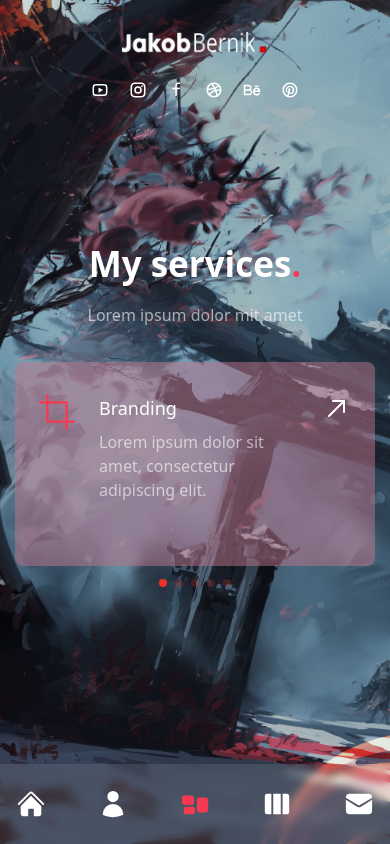
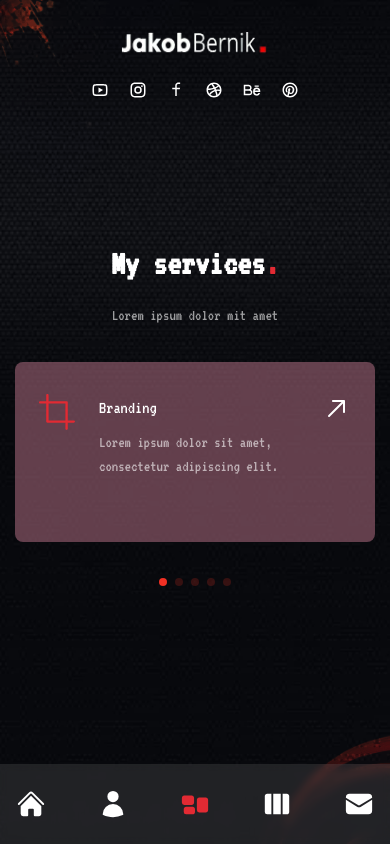
Before and after one commit to JakobBernik/Portfolio_k, a Next.js app: page /services in a window 390 px wide. Built offline with nearby package versions, Linux system fonts and the light colour scheme.

Commit message:
changed background, colors and font, removed avatar from the landing page

```diff
--- a/components/Layout.js
+++ b/components/Layout.js
@@ -1,11 +1,12 @@
 //fonts
-import {Sora} from '@next/font/google'
+import {VT323} from '@next/font/google';
 
 //font settings
-const sora = Sora({
+const vt323 = VT323({
     subsets: ['latin'],
-    variable: '--font-sora',
-    weight: ['100','200','300','400','500','600','700','800'],
+    variable: '--font-vt323',
+    weight: ['400'],
+    display:'swap',
 });
 
 //components
@@ -15,7 +16,7 @@ import TopLeftImg from '../components/TopLeftImg'
 
 const Layout = ({children}) => {
   return (
-  <div className= {'page bg-[url("../public/bg8.jpeg")] text-white bg-cover bg-no-repeat ${sora.variable} font-sora relative'}>
+  <div className= {`page bg-[url("../public/black.webp")] text-white bg-cover bg-no-repeat ${vt323.variable} font-vt323 relative`}>
     <TopLeftImg/>
     <Nav/>
     <Header/>
--- a/components/Nav.js
+++ b/components/Nav.js
@@ -35,7 +35,7 @@ const Nav = () => {
     {/* inner */}
     <div className='flex w-full xl:flex-col items-center justify-between xl:justify-center gap-y-10 px-4 md:px-40 xl:px-0 h-[80px] xl:h-max py-8 bg-white/10 backdrop-blur-sm text-3xl xl:text-xl xl:rounded-full'>
       {navData.map((link,index)=> {
-        return <Link className={`${link.path === pathname && 'text-[#f53a52]'} relative flex items-center group hover:text-[#f53a52] transition-all duration-300 `} href={link.path} key={index}>
+        return <Link className={`${link.path === pathname && 'text-[#e22a33]'} relative flex items-center group hover:text-[#e22a33] transition-all duration-300 `} href={link.path} key={index}>
           {/* tooltip */}
           <div className='absolute pr-14 right-0 hidden xl:group-hover:flex'>
             <div className='bg-white relative flex text-primary items-center p-[6px] rounded-[3px]'>
--- a/components/ServiceSlider.js
+++ b/components/ServiceSlider.js
@@ -70,14 +70,14 @@ const ServiceSlider = () => {
           return <SwiperSlide key={index}>
             <div className="bg-[rgba(190,118,140,0.5)] h-max rounded-lg px-6 py-8 flex sm:flex-col gap-x-6 sm:gap-x-0 group cursor-pointer hover:bg-[rgba(33,49,62,0.5)] transition-all duration-300">
               {/* icon */}
-              <div className="text-4xl text-[#f53a52] mb-4">{item.icon}</div>
+              <div className="text-4xl text-[#e22a33] mb-4">{item.icon}</div>
               {/* tittle and desc */}
               <div className="mb-8">
                 <div className="mb-2 text-lg">{item.title}</div>
                 <p className="max-w-[350px] leading-normal">{item.description}</p>
               </div>
               <div className="text-3xl">
-                <RxArrowTopRight className="group-hover:rotate-45 group-hover:text-[#f53a52] transtion-all duration-300"/>
+                <RxArrowTopRight className="group-hover:rotate-45 group-hover:text-[#e22a33] transtion-all duration-300"/>
               </div>
             </div>
           </SwiperSlide>
--- a/components/Socials.js
+++ b/components/Socials.js
@@ -12,22 +12,22 @@ import {RiYoutubeLine,
 const Socials = () => {
   return (
   <div className="flex items-center gap-x-5 text-lg">
-    <Link href={''} className="hover:text-[#f53a52] transition-all duration-300">
+    <Link href={''} className="hover:text-[#e22a33] transition-all duration-300">
       <RiYoutubeLine />
     </Link>
-    <Link href={''} className="hover:text-[#f53a52] transition-all duration-300">
+    <Link href={''} className="hover:text-[#e22a33] transition-all duration-300">
       <RiInstagramLine />
     </Link>
-    <Link href={''} className="hover:text-[#f53a52] transition-all duration-300">
+    <Link href={''} className="hover:text-[#e22a33] transition-all duration-300">
       <RiFacebookLine />
     </Link>
-    <Link href={''} className="hover:text-[#f53a52] transition-all duration-300">
+    <Link href={''} className="hover:text-[#e22a33] transition-all duration-300">
       <RiDribbbleLine />
     </Link>
-    <Link href={''} className="hover:text-[#f53a52] transition-all duration-300">
+    <Link href={''} className="hover:text-[#e22a33] transition-all duration-300">
       <RiBehanceLine />
     </Link>
-    <Link href={''} className="hover:text-[#f53a52] transition-all duration-300">
+    <Link href={''} className="hover:text-[#e22a33] transition-all duration-300">
       <RiPinterestLine />
     </Link>
   </div>
--- a/pages/about/index.js
+++ b/pages/about/index.js
@@ -116,7 +116,7 @@ const About = () => {
               <div className="flex flex-1 xl:gap-x-6">
                 {/* experience */}
                 <div className="relative flex-1 after:w-[1px] after:h-full after:bg-white/10 after:absolute after:top-0 after:right-0">
-                  <div className="text-2xl xl:text-4xl font-extrabold text-[#f53a52]">
+                  <div className="text-2xl xl:text-4xl font-extrabold text-[#e22a33]">
                     <CountUp start={0} end={3} duration={5} /> +
                   </div>
                   <div className="text-xs uppercase tracking-[1px] leading-[1.4] max-w-[100px]">
@@ -125,7 +125,7 @@ const About = () => {
                 </div>
                 {/* projects */}
                 <div className="relative flex-1 after:w-[1px] after:h-full after:bg-white/10 after:absolute after:top-0 after:right-0">
-                  <div className="text-2xl xl:text-4xl font-extrabold text-[#f53a52]">
+                  <div className="text-2xl xl:text-4xl font-extrabold text-[#e22a33]">
                     <CountUp start={0} end={12} duration={5} /> +
                   </div>
                   <div className="text-xs uppercase tracking-[1px] leading-[1.4] max-w-[100px]">
--- a/pages/contact/index.js
+++ b/pages/contact/index.js
@@ -33,7 +33,7 @@ const Contact = () => {
             </div>
             <input type="text" placeholder="subject" className="input"></input>
             <textarea placeholder="message" className="textarea"></textarea>
-            <button className="btn rounded-full border border-white/50 max-w-[170px] px-8 transition-all duration-300 flex items-center justify-center overflow-hidden hover:border-[#f53a52] group">
+            <button className="btn rounded-full border border-white/50 max-w-[170px] px-8 transition-all duration-300 flex items-center justify-center overflow-hidden hover:border-[#e22a33] group">
               <span className="group-hover:-translate-y-[120%] group-hover:opacity-0 transition-all duration-500">Let's talk</span>
               <BsArrowRight className="-translate-y-[120%] opacity-0 group-hover:flex group-hover:-translate-y-0 group-hover:opacity-100 transition-all duration-300 absolute text-[22px]"/>
             </button>
--- a/pages/index.js
+++ b/pages/index.js
@@ -44,10 +44,6 @@ const Home = () => {
         <div>
          <ParticlesContainer />
         </div>
-        {/* avatar */}
-        <motion.div variants={fadeIn('up',0.5)} initial='hidden' animate='show' exit='hidden' transition={{duration: 1,ease: 'easeInOut'}} className='w-full h-full max-w-[737px] max-h-[678px] absolute bottom-32 lg:bottom-0 lg:right-[8%]'>
-          <Avatar/>
-        </motion.div>
       </div>
     </div>
   );
--- a/pages/services/index.js
+++ b/pages/services/index.js
@@ -21,7 +21,7 @@ const Services = () => {
               animate='show'
               exit='hidden'
               className='h2 xl:mt-8'
-              >My services<span className='text-[#f53a52]'>.</span></motion.h2>
+              >My services<span className='text-[#e22a33]'>.</span></motion.h2>
             <motion.p
               variants={fadeIn('up',0.4)}
               initial='hidden'
--- a/pages/work/index.js
+++ b/pages/work/index.js
@@ -21,7 +21,7 @@ const Work = () => {
               animate='show'
               exit='hidden'
               className='h2 xl:mt-12'
-              >My Work<span className='text-[#f53a52]'>.</span></motion.h2>
+              >My Work<span className='text-[#e22a33]'>.</span></motion.h2>
             <motion.p
               variants={fadeIn('up',0.4)}
               initial='hidden'
--- a/tailwind.config.js
+++ b/tailwind.config.js
@@ -37,7 +37,7 @@ module.exports = {
       },
       fontFamily: {
         poppins: [`var(--font-poppins)`, 'sans-serif'],
-        sora: [`var(--font-sora)`, 'sans-serif'],
+        vt323: [`var(--font-vt323)`, 'sans-serif'],
       },
     },
   },
```
Also changed, not shown: public/black.webp (added).
